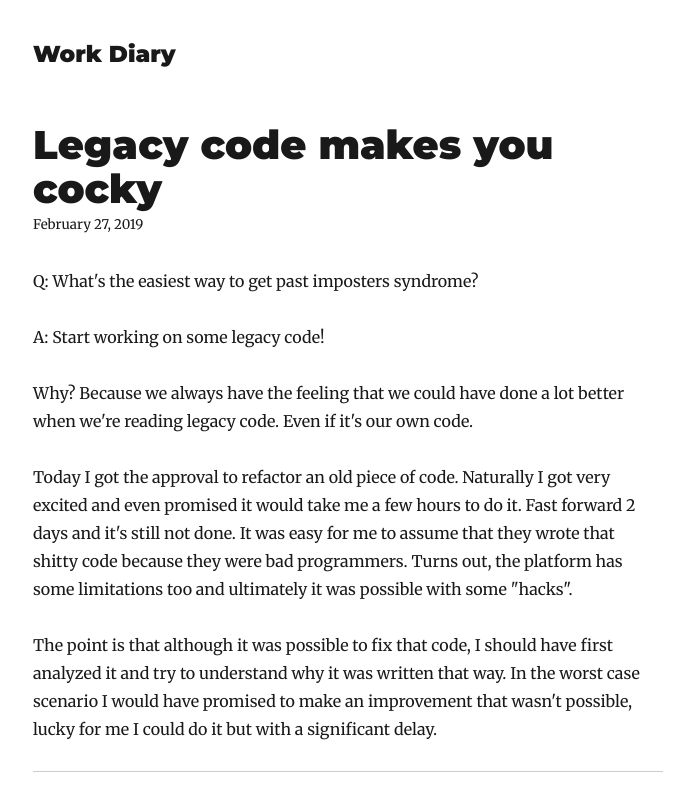
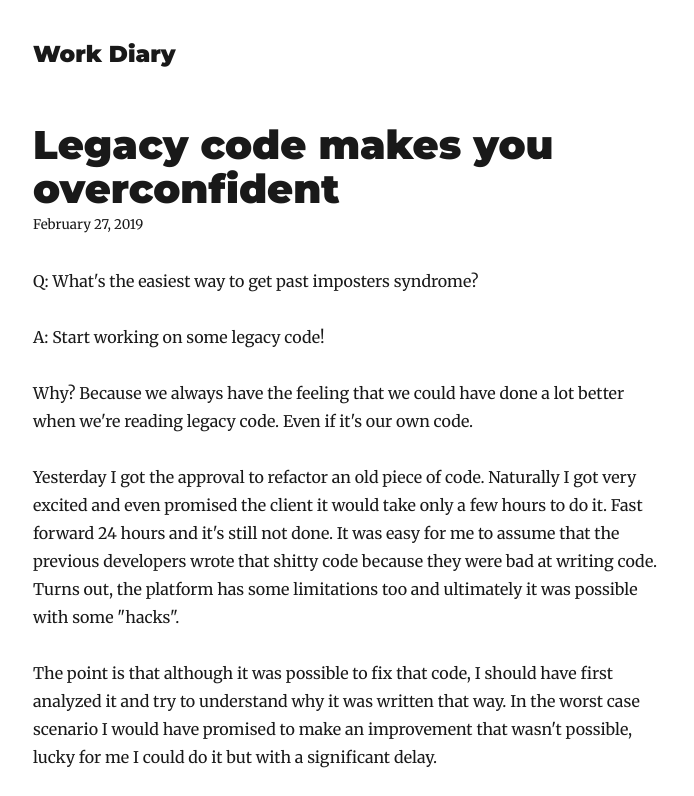
Before and after one commit to thewindev/work-diary, a Gatsby site: page /legacy-code/ in a window 1280 px wide. Shown: the top 796 px of the page, without its empty margins (292-986 px from the left). Built offline with nearby package versions, Linux system fonts and the light colour scheme; Gatsby itself is replaced by a stand-in of ours; some packages are replaced by stand-ins of ours.

Commit message:
Article improvements

```diff
--- a/content/blog/legacy-code/index.md
+++ b/content/blog/legacy-code/index.md
@@ -1,5 +1,5 @@
 ---
-title: Legacy code makes you cocky
+title: Legacy code makes you overconfident
 date: "2019-02-27T23:46:37.121Z"
 description: ""
 ---
@@ -11,9 +11,9 @@ A: Start working on some legacy code!
 Why? Because we always have the feeling that we could have done a lot better when we're reading legacy code.
 Even if it's our own code.
 
-Today I got the approval to refactor an old piece of code. Naturally I got very excited and even
-promised it would take me a few hours to do it. Fast forward 2 days and it's still not done.
-It was easy for me to assume that they wrote that shitty code because they were bad programmers.
+Yesterday I got the approval to refactor an old piece of code. Naturally I got very excited and even
+promised the client it would take only a few hours to do it. Fast forward 24 hours and it's still not done.
+It was easy for me to assume that the previous developers wrote that shitty code because they were bad at writing code.
 Turns out, the platform has some limitations too and ultimately it was possible with some "hacks".
 
 The point is that although it was possible to fix that code, I should have first analyzed it and try to
```
